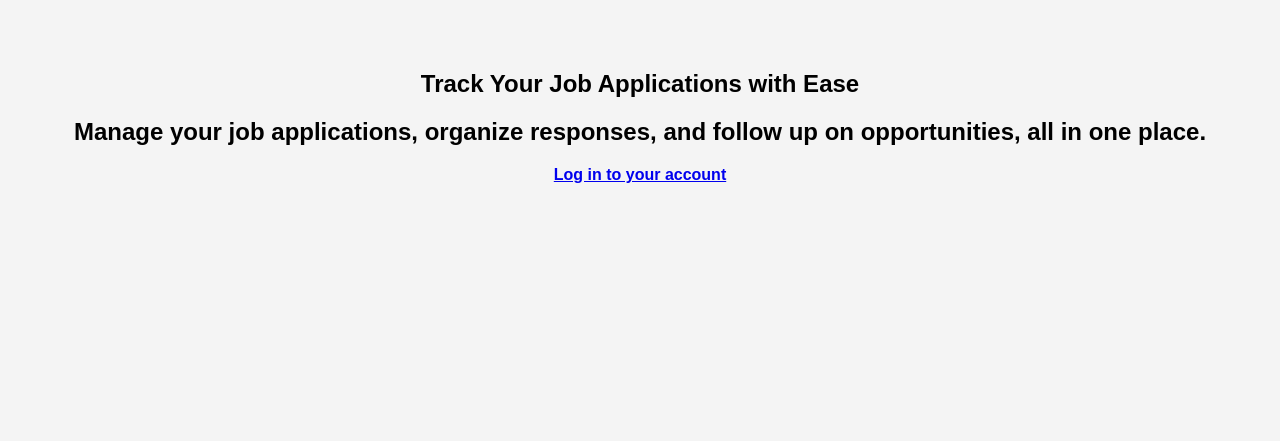
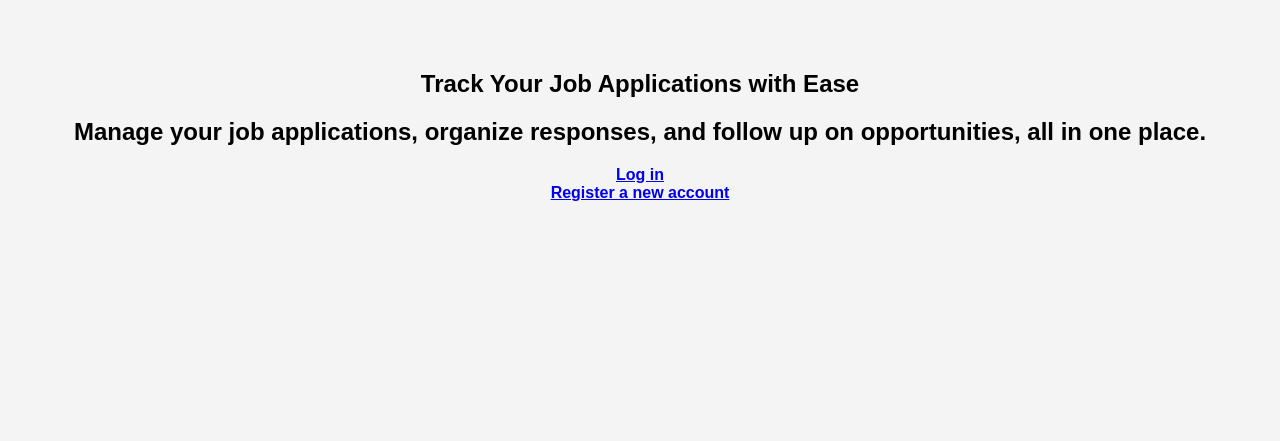
Before and after one commit to andygqw/JobApplicationRecorder, a Flask app: template templates/home.html in a window 1280 px wide. Shown: the part 150-591 px from the top of the page. Run offline with Flask 3, Linux system fonts and the light colour scheme; the template is opened without the code that fills it, so the values that code supplies are empty.

Commit message:
changed home page layout, added register

```diff
--- a/templates/home.html
+++ b/templates/home.html
@@ -15,8 +15,8 @@
             <section class="welcome-section">
                 <h2>Track Your Job Applications with Ease</h2>
                 <h2>Manage your job applications, organize responses, and follow up on opportunities, all in one place.</h2>
-                <!-- <button onclick="window.location.href='/login';" class="btn btn-primary">Login</button> -->
-                <a href="/login" class="btn btn-danger">Log in to your account</a>
+                <a href="/login" class="btn btn-danger">Log in</a><br>
+                <a href="/register" class="btn btn-danger">Register a new account</a>
             </section>
         </main>
         <footer>
```
